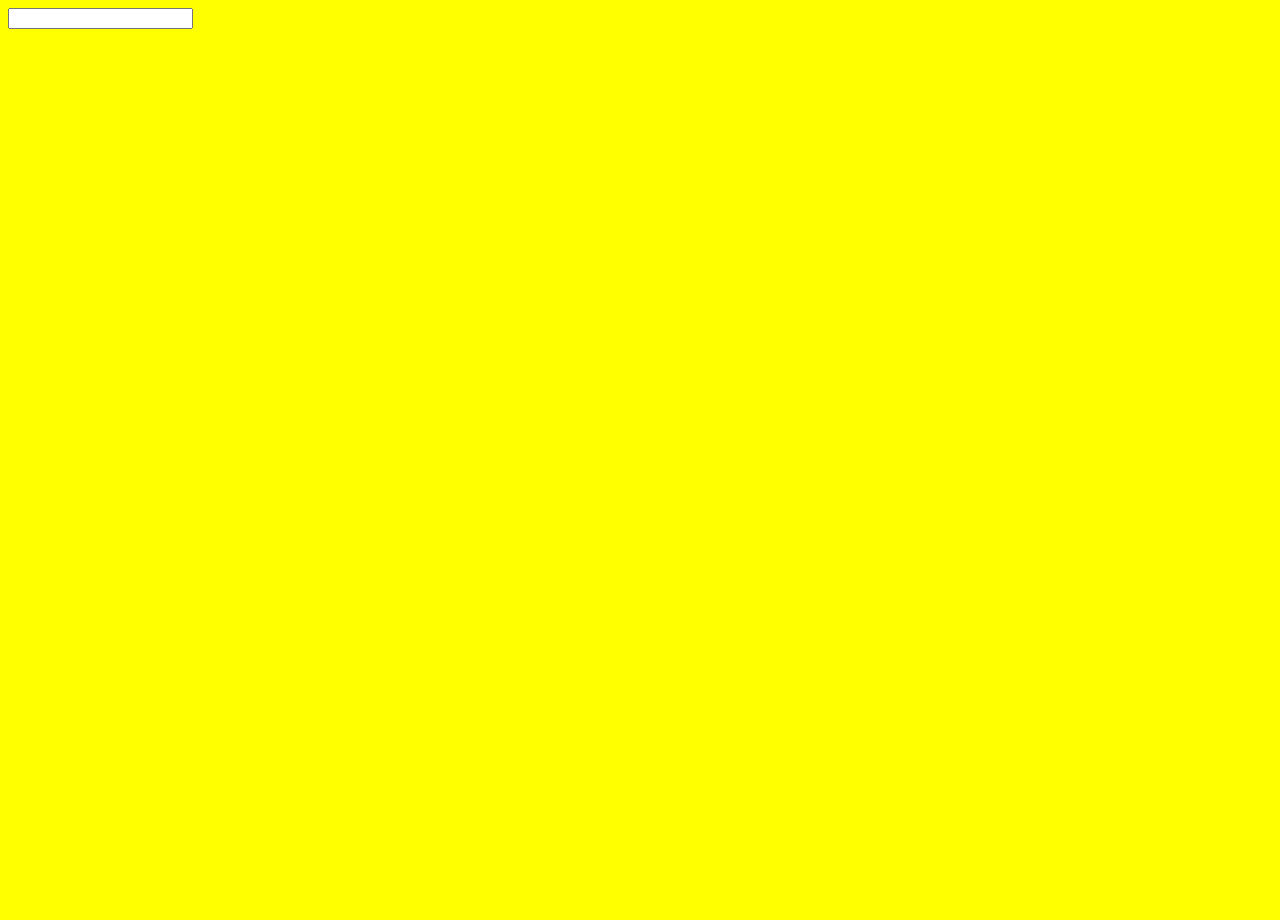
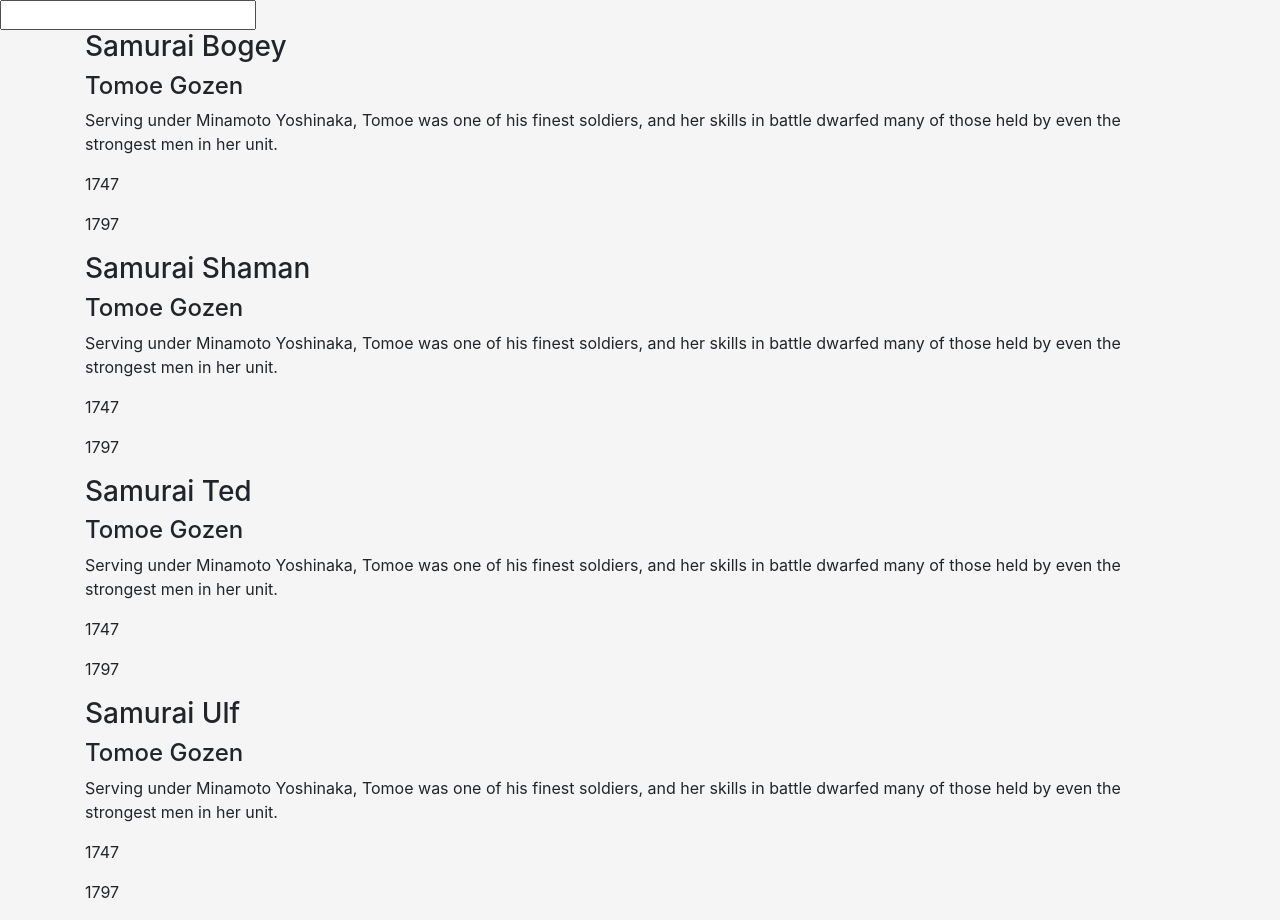
Before and after one commit to ChaseHamby/What-You-See-Is-What-You-Get, a plain HTML site: page index.html in a window 1280 px wide. Before the commit the page ends 800 px from the top, so only its background shows below. Drawn offline with nearby package versions, Linux system fonts and the light colour scheme.

Commit message:
created card builder and printing to DOM

```diff
--- a/index.html
+++ b/index.html
@@ -3,14 +3,16 @@
     <meta charset="UTF-8">
     <meta name="viewport" content="width=device-width, initial-scale=1.0">
     <meta http-equiv="X-UA-Compatible" content="ie=edge">
+    <link rel="stylesheet" href="https://maxcdn.bootstrapcdn.com/bootstrap/4.0.0/css/bootstrap.min.css" integrity="sha384-Gn5384xqQ1aoWXA+058RXPxPg6fy4IWvTNh0E263XmFcJlSAwiGgFAW/dAiS6JXm" crossorigin="anonymous">
     <link rel="stylesheet" href="main.css">
     <title>Document</title>
 </head>
 <body>
 
     <input type="text" id="inputText">
-
-    <div id="emptyDiv"></div>
+    <div id='container' class='container'>
+    <div id="cardDisplay" class="cardDisplay"></div>
+    </div>
 
     <script src="main.js"></script>
 </body>
--- a/main.css
+++ b/main.css
@@ -1,3 +1,16 @@
 body {
-    background-color: yellow;
+    background-color: whitesmoke;
 }
+
+.container {
+    display: flex;
+    flex-direction: wrap;
+}
+
+.container:nth-child(odd) {
+    background: red;
+}
+
+/* .container:nth-child(even) {
+    background: blue; */
+}
--- a/main.js
+++ b/main.js
@@ -1,30 +1,49 @@
-let famousPeople = [
+const printToDom = (stringToPrint, divId) => {
+    const selectedDiv = document.getElementById(divId);
+    selectedDiv.innerHTML = stringToPrint;
+};
+
+const famousPeople = [
     {
-    title: "Samurai",
+    title: "Samurai Bogey",
     name: "Tomoe Gozen",
     bio: "Serving under Minamoto Yoshinaka, Tomoe was one of his finest soldiers, and her skills in battle dwarfed many of those held by even the strongest men in her unit.",
     image: "https://upload.wikimedia.org/wikipedia/commons/4/48/Tomoe-Gozen.jpg",
     lifespan: {birth: 1747,death: 1797}
     },
     {
-    title: "Samurai",
+    title: "Samurai Shaman",
     name: "Tomoe Gozen",
     bio: "Serving under Minamoto Yoshinaka, Tomoe was one of his finest soldiers, and her skills in battle dwarfed many of those held by even the strongest men in her unit.",
     image: "https://upload.wikimedia.org/wikipedia/commons/4/48/Tomoe-Gozen.jpg",
     lifespan: {birth: 1747,death: 1797}
     },
     {
-    title: "Samurai",
+    title: "Samurai Ted",
     name: "Tomoe Gozen",
     bio: "Serving under Minamoto Yoshinaka, Tomoe was one of his finest soldiers, and her skills in battle dwarfed many of those held by even the strongest men in her unit.",
     image: "https://upload.wikimedia.org/wikipedia/commons/4/48/Tomoe-Gozen.jpg",
     lifespan: {birth: 1747,death: 1797}
     },
     {
-    title: "Samurai",
+    title: "Samurai Ulf",
     name: "Tomoe Gozen",
     bio: "Serving under Minamoto Yoshinaka, Tomoe was one of his finest soldiers, and her skills in battle dwarfed many of those held by even the strongest men in her unit.",
     image: "https://upload.wikimedia.org/wikipedia/commons/4/48/Tomoe-Gozen.jpg",
     lifespan: {birth: 1747,death: 1797}
     }
 ]
+
+const cardBuilder = () => {
+    let newString = '';
+    for (let i = 0; i < famousPeople.length; i++) {
+        newString +=    `<h3 id='title' class='title'>${famousPeople[i].title}</h3>`;
+        newString +=    `<h4 id='name' class='name'>${famousPeople[i].name}</h4>`;
+        newString +=    `<p id='bio' class='bio'>${famousPeople[i].bio}</p>`;
+        newString +=    `<image id='image' href=${famousPeople[i].image}>`;
+        newString +=    `<p id='birth' class='birth'>${famousPeople[i].lifespan.birth}</p>`;
+        newString +=    `<p id='death' class='death'>${famousPeople[i].lifespan.death}</h1>`;
+    }
+    printToDom(newString, 'cardDisplay');
+};
+cardBuilder();
```
